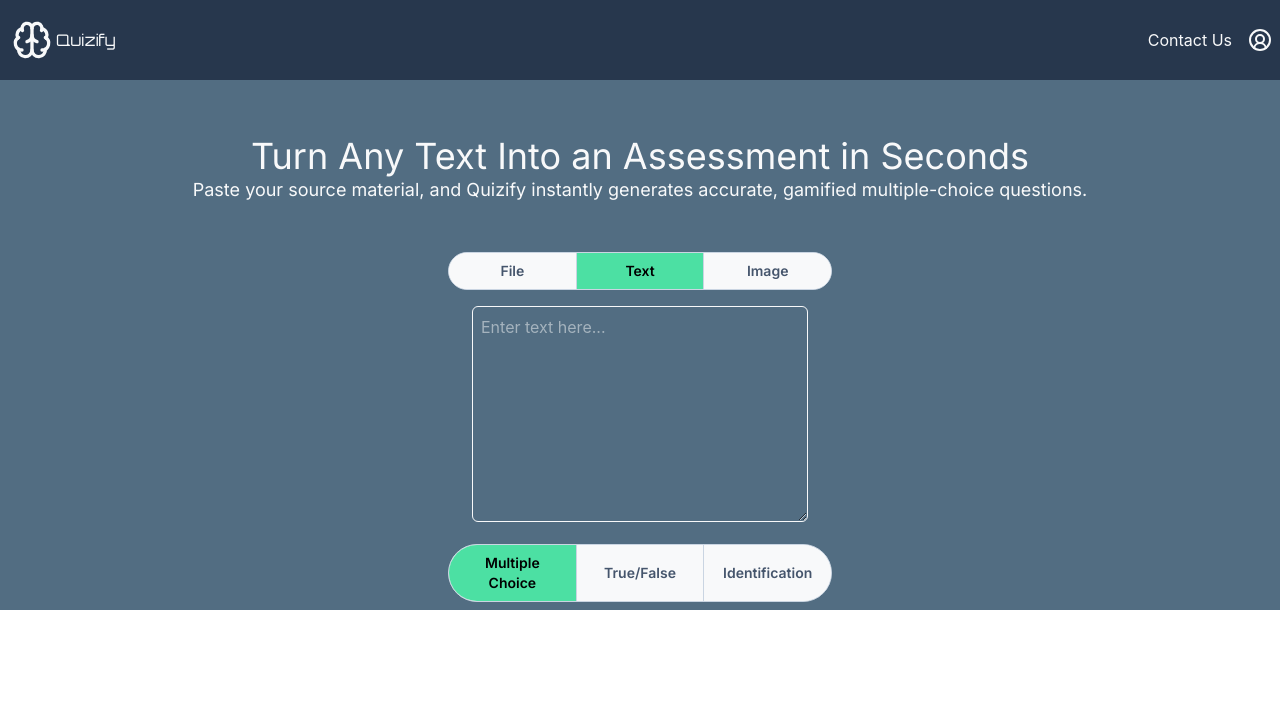
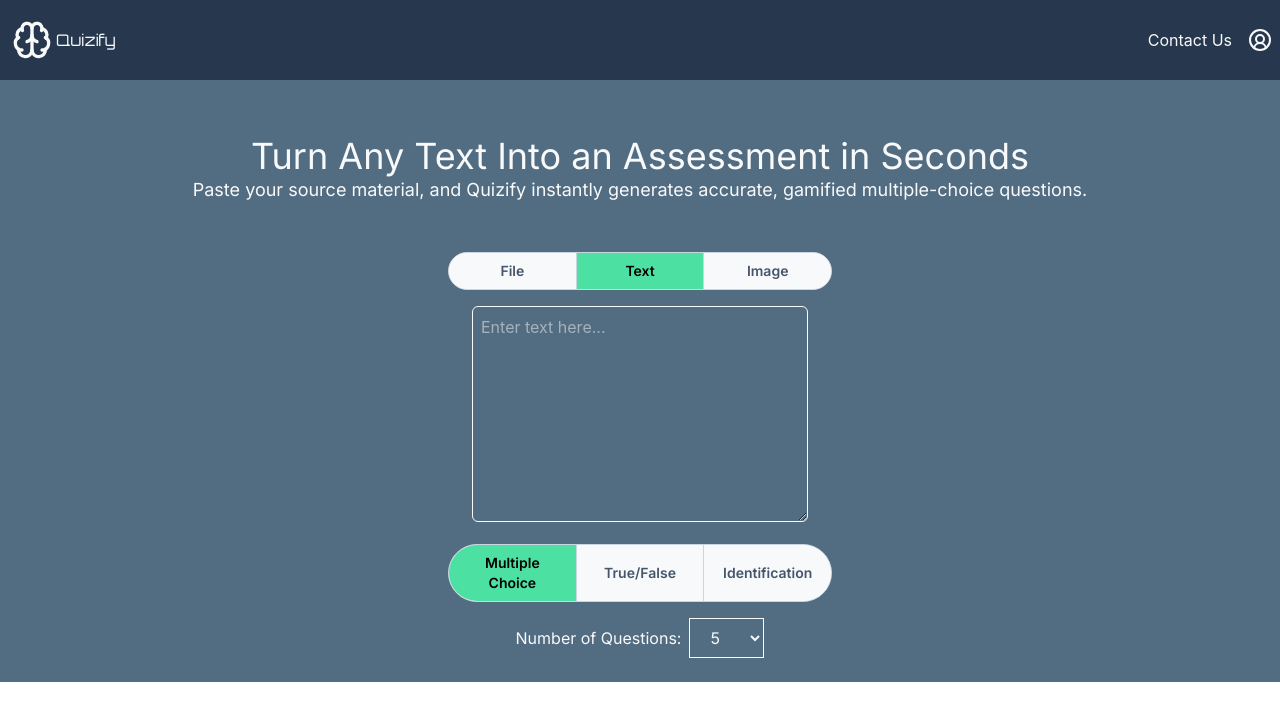
Before and after one commit to Adrian7373/Quizify-AI-Driven-Quiz-Generation-and-Gamification, a Next.js app: page / in a window 1280 px wide. Shown: the top 720 px of the page. Built offline with nearby package versions, Linux system fonts and the light colour scheme.

Commit message:
Added number of questions selector

```diff
--- a/src/app/page.tsx
+++ b/src/app/page.tsx
@@ -54,6 +54,19 @@ export default function Home() {
           <ImageUploadZone />
         </div>
         <QuestionTypeSelector />
+        <label className="py-4 flex items-center gap-2 font-inter text-white">Number of Questions:
+          <select className="focus:outline-none border-1 border-white px-4 py-2">
+            <option value="">5</option>
+            <option value="">10</option>
+            <option value="">15</option>
+            <option value="">20</option>
+            <option value="">25</option>
+            <option value="">30</option>
+            <option value="">35</option>
+            <option value="">40</option>
+          </select>
+        </label>
+        <button></button>
       </section>
     </div>
   )
```
